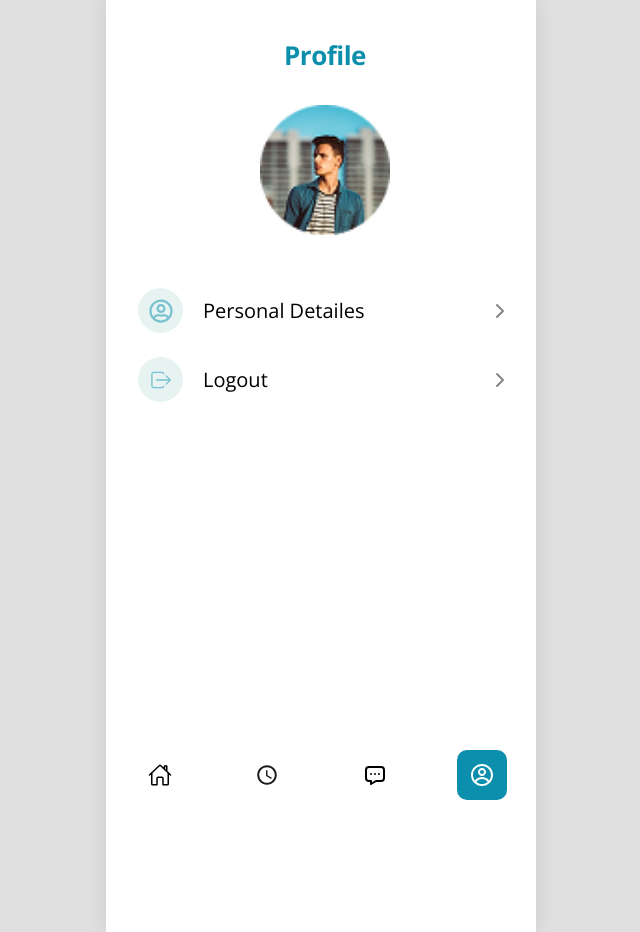
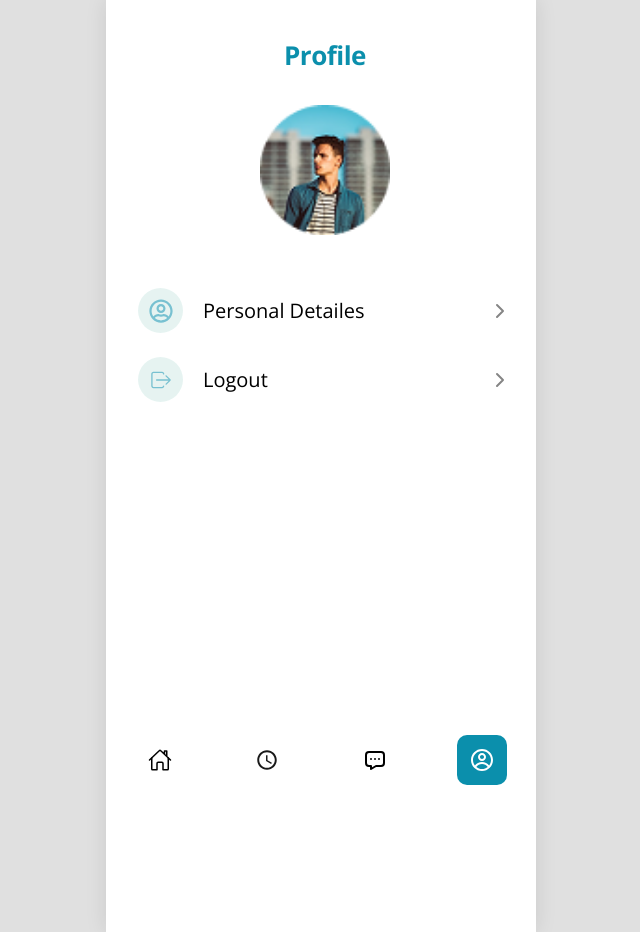
Before and after one commit to userdvk/DoctorAppointment, a React (Vite) app: page /profile in a window 1280 px wide. Shown: the whole page, without its empty margins (319-959 px from the left). Built offline with nearby package versions, Linux system fonts and the light colour scheme; no server answers; the database is empty; sample sign-in values are in the browser's storage; a web font is replaced by a local one.

Commit message:
Fix buttom

```diff
--- a/src/components/BottomMenu/BottomMenu.module.css
+++ b/src/components/BottomMenu/BottomMenu.module.css
@@ -12,6 +12,7 @@
   justify-content: space-around;
   align-items: center;
   z-index: 100;
+  padding: 15px 0 15px 0;
 }
 
 .menuItem {
```
